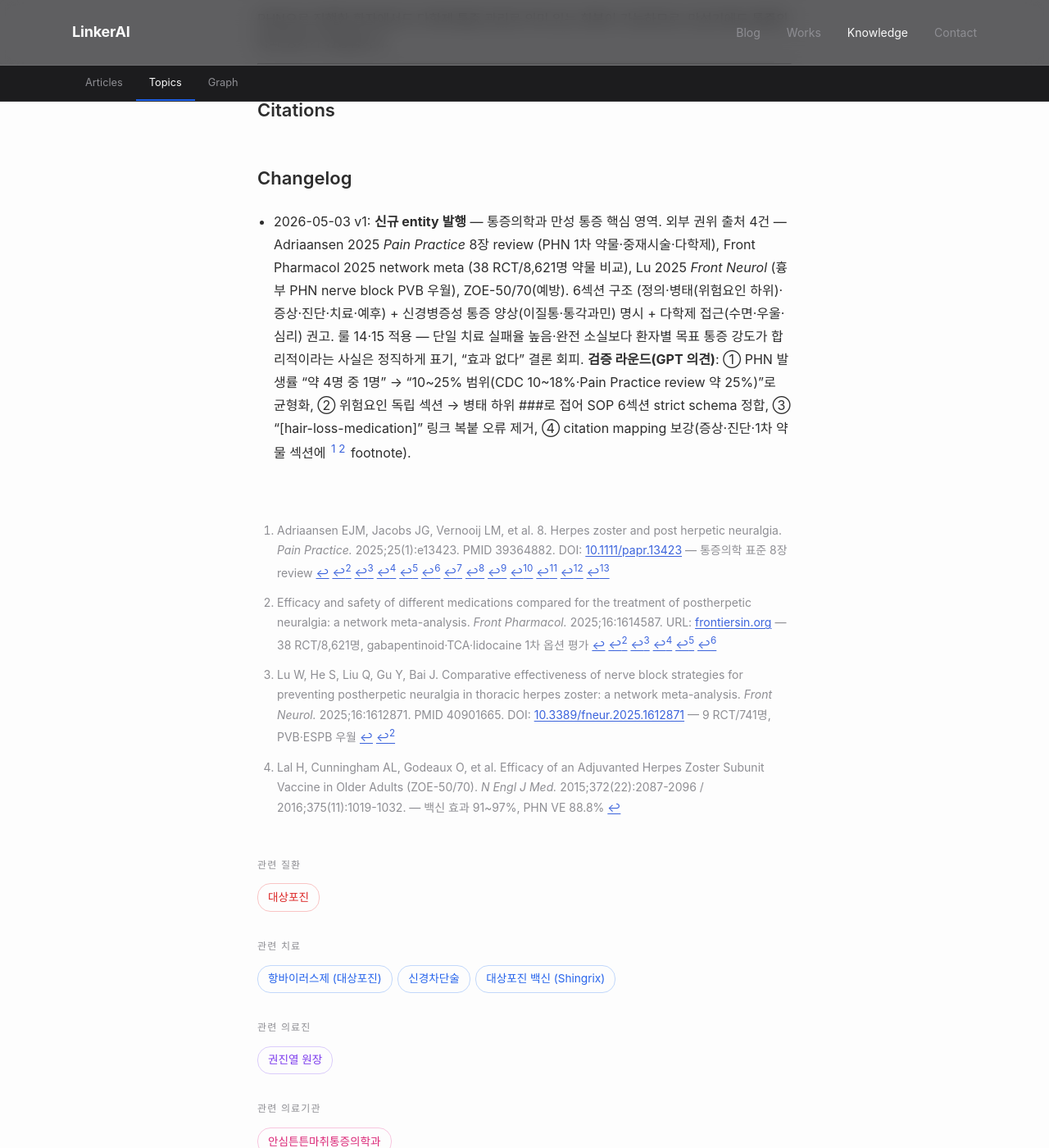
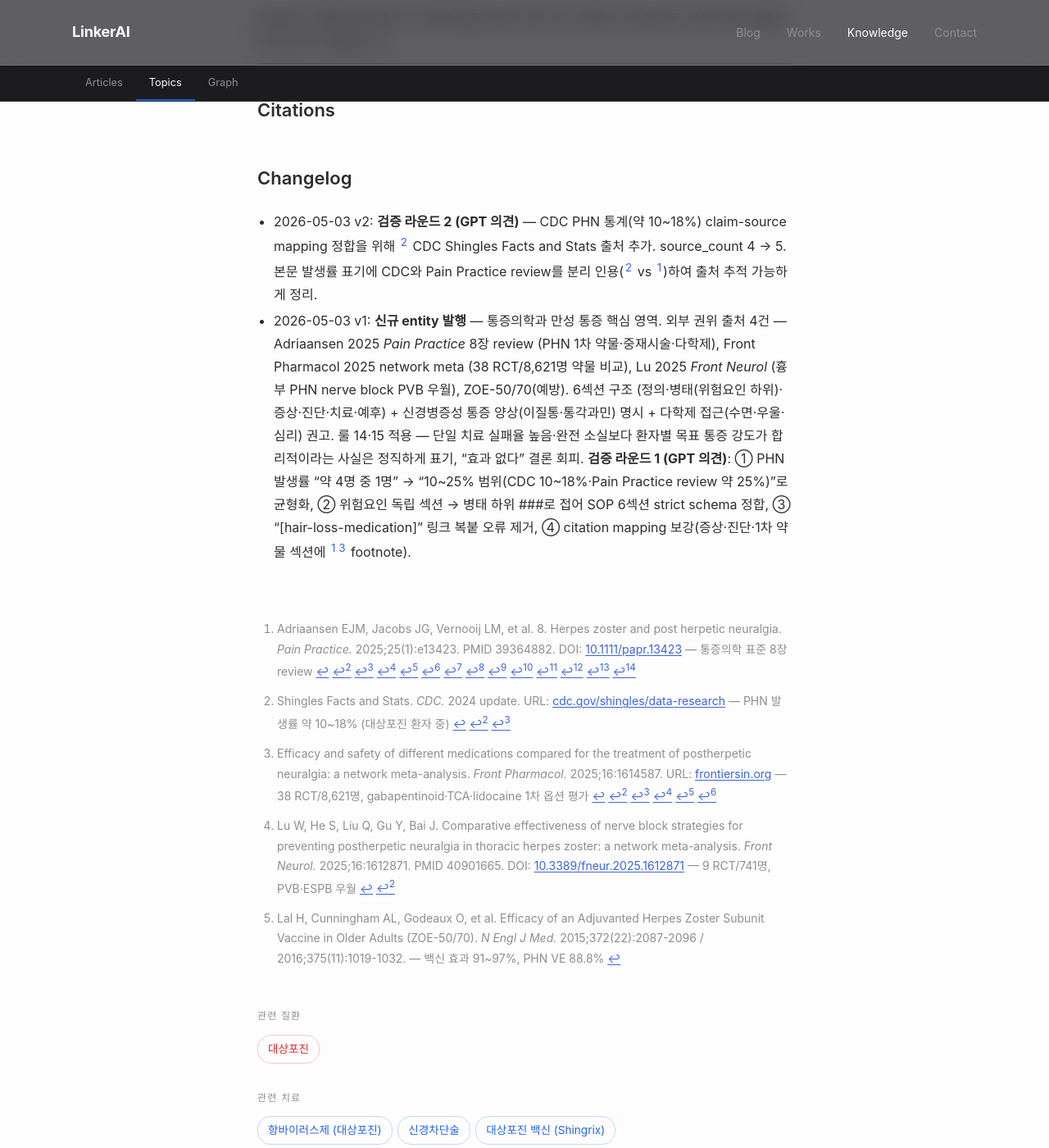
Before and after one commit to feelharmony/linkare-medical-knowledge, a Jekyll site: the page built from conditions/postherpetic-neuralgia.md, in a window 1280 px wide and 1400 px high, scrolled down 3734 px. Shown: the whole window at 82% size. Built offline with Jekyll 4.4.1, drawn with Linux system fonts in a browser that asks for light colours; some web fonts are replaced; some of the changed text lies outside the part shown.

Commit message:
fix: 대상포진 시리즈 검증 라운드 3 (GPT 의견 2건)
GPT 의견 2건 처리:
1. zoster.md 예후 섹션의 잔존 "약 4명 중 1명" 표현 → "10~25% 범위" 균형화
   (line 28의 정의 섹션은 이미 수정됐으나 line 90 예후 섹션이 stale 상태였음)
2. postherpetic-neuralgia.md CDC PHN 통계(약 10~18%) claim-source mapping 정합:
   기존 [^1] Pain Practice review만 받치던 것을 → CDC Shingles Facts and Stats를
   [^5] 별도 footnote로 추가, source_count 4 → 5, version 1 → 2

데이터 정합성:
- entities.json postherpetic-neuralgia v1 → v2, source_count 4 → 5

GPT 의견 3번(체크포인트 stale)은 .claude/entity-boost-progress.md 로컬 정리
(.gitignore 등록되어 push 제외)

Co-Authored-By: Claude Opus 4.7 (1M context) <noreply@anthropic.com>

```diff
--- a/conditions/postherpetic-neuralgia.md
+++ b/conditions/postherpetic-neuralgia.md
@@ -12,14 +12,14 @@ aliases:
   - postherpetic neuralgia
   - post-herpetic neuralgia
 last_reviewed: '2026-05-03'
-source_count: 4
-version: 1
+source_count: 5
+version: 2
 ---
 
 ## 정의
 대상포진 후 신경통(postherpetic neuralgia, PHN)은 **대상포진 발진이 회복(가피화)된 후에도 통증이 지속되는** 만성 신경병증성 통증입니다. 일반적으로 **발진 발생 후 3개월 이상** 통증이 지속되면 PHN으로 정의합니다. ICD-10 G53.0(대상포진후 신경통)으로 분류됩니다.
 
-PHN은 통증의학과의 대표적 만성 통증 영역으로, **삶의 질 저하·수면 장애·우울·사회적 위축**을 동반하는 경우가 많고, 표준 약물 치료의 실패율도 상대적으로 높아 다학제 접근이 필요합니다[^1]. 대상포진 환자에서 PHN 발생률은 정의·연령·중증도에 따라 차이가 있으나 일반적으로 **약 10~25% 범위**로 보고됩니다(CDC 약 10~18%, 통증의학 review 약 25%)[^1].
+PHN은 통증의학과의 대표적 만성 통증 영역으로, **삶의 질 저하·수면 장애·우울·사회적 위축**을 동반하는 경우가 많고, 표준 약물 치료의 실패율도 상대적으로 높아 다학제 접근이 필요합니다[^1]. 대상포진 환자에서 PHN 발생률은 정의·연령·중증도에 따라 차이가 있으나 일반적으로 **약 10~25% 범위**로 보고됩니다(CDC 약 10~18%[^5], 통증의학 review 약 25%[^1]).
 
 ## 병태
 급성 대상포진기에 신경 염증이 신경 손상으로 진행되면, 회복 후에도 손상된 신경이 비정상적인 통증 신호를 만들어내는 **신경병증성 통증** 상태가 됩니다. 말초·중추 감작(peripheral·central sensitization), 후근신경절(DRG) 손상, A섬유 발아(sprouting) 등이 알려진 기전입니다[^1]. 이런 변화 때문에 단순 진통제(NSAIDs·아세트아미노펜)만으로는 효과가 제한적이고, 신경병증성 통증 약물·중재시술이 핵심 치료가 됩니다.
@@ -111,6 +111,8 @@ PHN으로 진행한 환자에서도 다학제 통증 관리로 의미 있는 회
 [^2]: Efficacy and safety of different medications compared for the treatment of postherpetic neuralgia: a network meta-analysis. *Front Pharmacol.* 2025;16:1614587. URL: [frontiersin.org](https://www.frontiersin.org/journals/pharmacology/articles/10.3389/fphar.2025.1614587/full) — 38 RCT/8,621명, gabapentinoid·TCA·lidocaine 1차 옵션 평가
 [^3]: Lu W, He S, Liu Q, Gu Y, Bai J. Comparative effectiveness of nerve block strategies for preventing postherpetic neuralgia in thoracic herpes zoster: a network meta-analysis. *Front Neurol.* 2025;16:1612871. PMID 40901665. DOI: [10.3389/fneur.2025.1612871](https://pmc.ncbi.nlm.nih.gov/articles/PMC12399379/) — 9 RCT/741명, PVB·ESPB 우월
 [^4]: Lal H, Cunningham AL, Godeaux O, et al. Efficacy of an Adjuvanted Herpes Zoster Subunit Vaccine in Older Adults (ZOE-50/70). *N Engl J Med.* 2015;372(22):2087-2096 / 2016;375(11):1019-1032. — 백신 효과 91~97%, PHN VE 88.8%
+[^5]: Shingles Facts and Stats. *CDC.* 2024 update. URL: [cdc.gov/shingles/data-research](https://www.cdc.gov/shingles/data-research/index.html) — PHN 발생률 약 10~18% (대상포진 환자 중)
 
 ## Changelog
-- 2026-05-03 v1: **신규 entity 발행** — 통증의학과 만성 통증 핵심 영역. 외부 권위 출처 4건 — Adriaansen 2025 *Pain Practice* 8장 review (PHN 1차 약물·중재시술·다학제), Front Pharmacol 2025 network meta (38 RCT/8,621명 약물 비교), Lu 2025 *Front Neurol* (흉부 PHN nerve block PVB 우월), ZOE-50/70(예방). 6섹션 구조 (정의·병태(위험요인 하위)·증상·진단·치료·예후) + 신경병증성 통증 양상(이질통·통각과민) 명시 + 다학제 접근(수면·우울·심리) 권고. 룰 14·15 적용 — 단일 치료 실패율 높음·완전 소실보다 환자별 목표 통증 강도가 합리적이라는 사실은 정직하게 표기, "효과 없다" 결론 회피. **검증 라운드(GPT 의견)**: ① PHN 발생률 "약 4명 중 1명" → "10~25% 범위(CDC 10~18%·Pain Practice review 약 25%)"로 균형화, ② 위험요인 독립 섹션 → 병태 하위 ###로 접어 SOP 6섹션 strict schema 정합, ③ "[hair-loss-medication]" 링크 복붙 오류 제거, ④ citation mapping 보강(증상·진단·1차 약물 섹션에 [^1][^2] footnote).
+- 2026-05-03 v2: **검증 라운드 2 (GPT 의견)** — CDC PHN 통계(약 10~18%) claim-source mapping 정합을 위해 [^5] CDC Shingles Facts and Stats 출처 추가. source_count 4 → 5. 본문 발생률 표기에 CDC와 Pain Practice review를 분리 인용([^5] vs [^1])하여 출처 추적 가능하게 정리.
+- 2026-05-03 v1: **신규 entity 발행** — 통증의학과 만성 통증 핵심 영역. 외부 권위 출처 4건 — Adriaansen 2025 *Pain Practice* 8장 review (PHN 1차 약물·중재시술·다학제), Front Pharmacol 2025 network meta (38 RCT/8,621명 약물 비교), Lu 2025 *Front Neurol* (흉부 PHN nerve block PVB 우월), ZOE-50/70(예방). 6섹션 구조 (정의·병태(위험요인 하위)·증상·진단·치료·예후) + 신경병증성 통증 양상(이질통·통각과민) 명시 + 다학제 접근(수면·우울·심리) 권고. 룰 14·15 적용 — 단일 치료 실패율 높음·완전 소실보다 환자별 목표 통증 강도가 합리적이라는 사실은 정직하게 표기, "효과 없다" 결론 회피. **검증 라운드 1 (GPT 의견)**: ① PHN 발생률 "약 4명 중 1명" → "10~25% 범위(CDC 10~18%·Pain Practice review 약 25%)"로 균형화, ② 위험요인 독립 섹션 → 병태 하위 ###로 접어 SOP 6섹션 strict schema 정합, ③ "[hair-loss-medication]" 링크 복붙 오류 제거, ④ citation mapping 보강(증상·진단·1차 약물 섹션에 [^1][^2] footnote).
--- a/data/entities.json
+++ b/data/entities.json
@@ -202,8 +202,8 @@
     "description_ko": "대상포진 발진 회복 후에도 지속되는 만성 신경병증성 통증",
     "status": "approved",
     "last_reviewed": "2026-05-03",
-    "source_count": 4,
-    "version": 1
+    "source_count": 5,
+    "version": 2
   },
   {
     "id": "alopecia-areata",
```
Also changed, not shown: conditions/zoster.md (+1 -1 lines).
